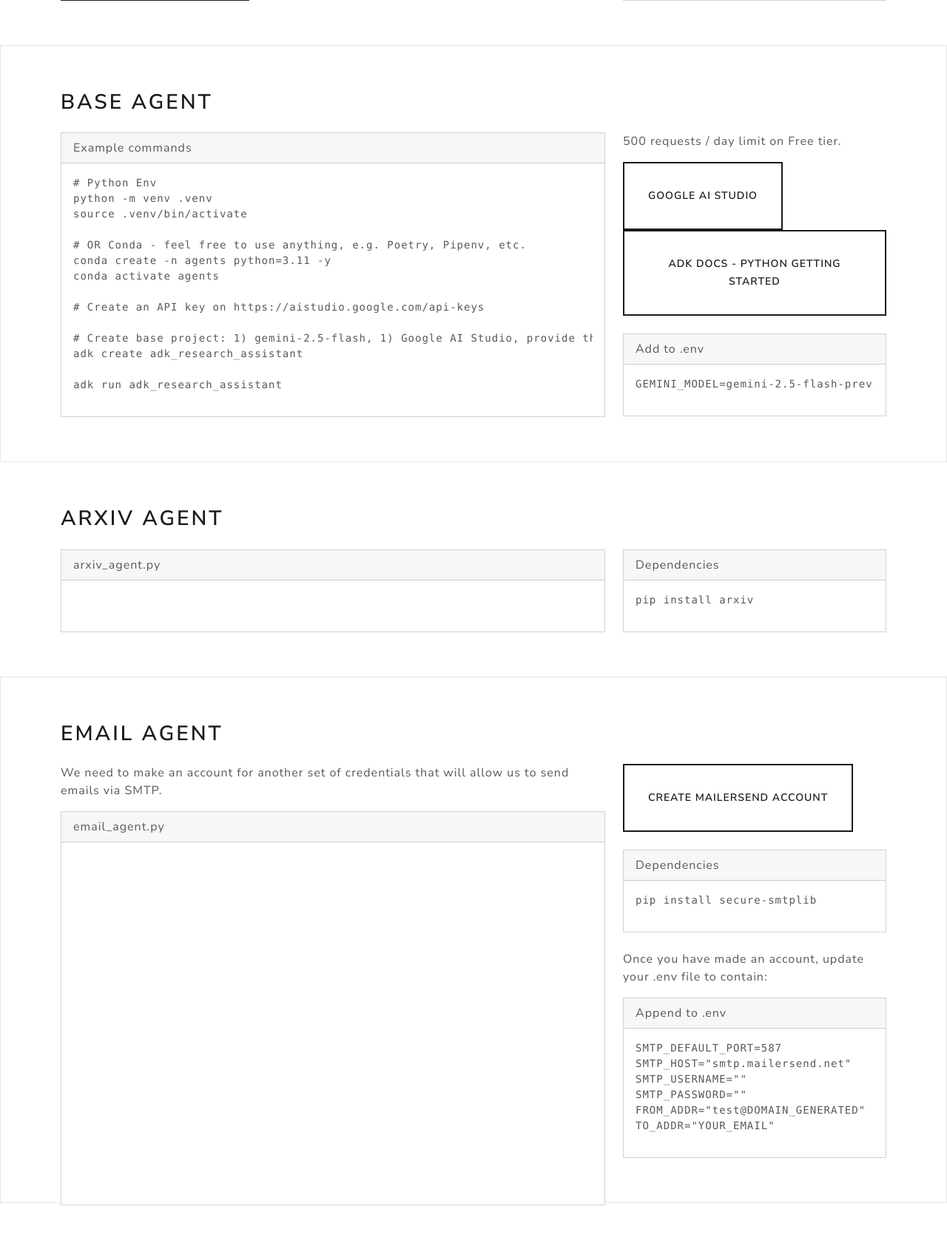
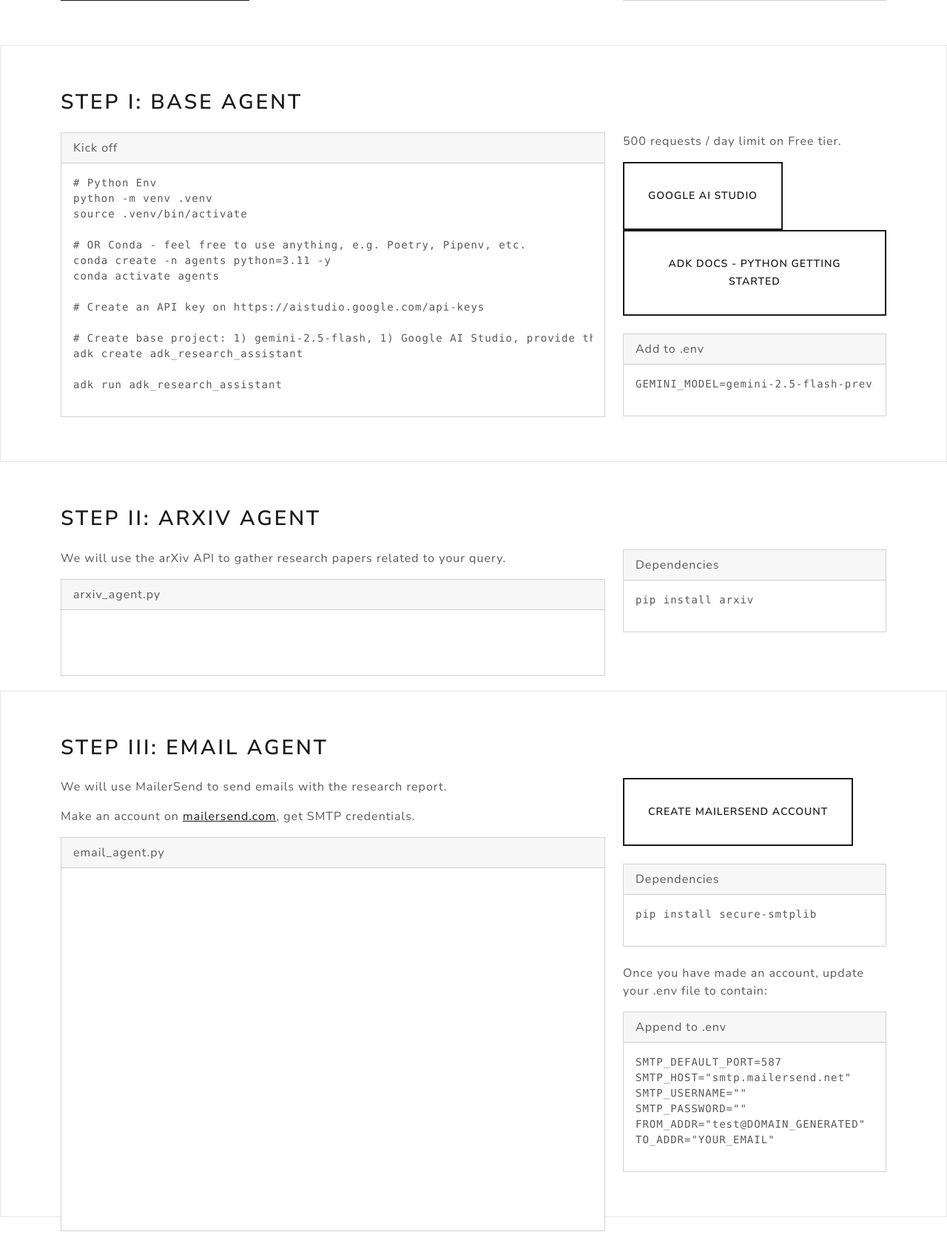
Before and after one commit to nenuadrian/google-agents, a PHP site: page / in a window 1280 px wide. Shown: the part 1633-3318 px from the top of the page at 74% size. Run offline with PHP 8.4, Linux system fonts and the light colour scheme.

Commit message:
instruct

```diff
--- a/workshop/index.php
+++ b/workshop/index.php
@@ -180,12 +180,12 @@
 
   <section class="section bg-light" id="steps">
     <div class="container">
-      <h2 class="mb-4">Base Agent</h2>
+      <h2 class="mb-4">Step I: Base Agent</h2>
       <div class="row gy-4">
         <div class="col-lg-8">
           <div class="card h-100">
             <div class="card-header">
-              Example commands
+              Kick off
             </div>
             <div class="card-body">
               <pre class="mb-3"><code># Python Env
@@ -231,9 +231,10 @@ adk run adk_research_assistant
   </section>
   <section class="section">
     <div class="container">
-      <h2 class="mb-4">arXiv Agent</h2>
+      <h2 class="mb-4">Step II: arXiv Agent</h2>
       <div class="row gy-4">
         <div class="col-lg-8">
+          <p>We will use the arXiv API to gather research papers related to your query.</p>
           <div class="card h-100">
             <div class="card-header">
               arxiv_agent.py
@@ -258,10 +259,12 @@ adk run adk_research_assistant
   </section>
   <section class="section bg-light">
     <div class="container">
-      <h2 class="mb-4">Email Agent</h2>
+      <h2 class="mb-4">Step III: Email Agent</h2>
       <div class="row gy-4">
         <div class="col-lg-8">
-          <p>We need to make an account for another set of credentials that will allow us to send emails via SMTP.</p>
+          <p>We will use MailerSend to send emails with the research report.</p>
+          <p>Make an account on <a href="https://www.mailersend.com/" target="_blank">mailersend.com</a>, get SMTP
+            credentials.
           <div class="card h-100">
             <div class="card-header">
               email_agent.py
@@ -310,6 +313,8 @@ TO_ADDR="YOUR_EMAIL"</code></pre>
       <h2 class="mb-4">Bring it all together</h2>
       <div class="row gy-4">
         <div class="col-lg-12">
+          <p>This is where we combine all the agents to create a seamless research assistant workflow.</p>
+          <p>We will use the Google Search and arXiv agents to gather information, then merge and email the results.</p>
           <div class="card h-100">
             <div class="card-header">
               agent.py
@@ -324,7 +329,7 @@ TO_ADDR="YOUR_EMAIL"</code></pre>
   </section>
   <section id="present" class="section bg-light">
     <div class="container">
-      <h2 class="mb-4">Present your work!</h2>
+      <h2 class="mb-4">Present your work?!</h2>
       <div class="row gy-4">
         <div class="col-lg-12">
           <p>
@@ -355,9 +360,6 @@ TO_ADDR="YOUR_EMAIL"</code></pre>
   <script src="https://cdn.jsdelivr.net/npm/bootstrap@5.3.8/dist/js/bootstrap.bundle.min.js"
     integrity="sha384-FKyoEForCGlyvwx9Hj09JcYn3nv7wiPVlz7YYwJrWVcXK/BmnVDxM+D2scQbITxI"
     crossorigin="anonymous"></script>
-  <script src="https://cdn.jsdelivr.net/npm/@popperjs/core@2.11.8/dist/umd/popper.min.js"
-    integrity="sha384-I7E8VVD/ismYTF4hNIPjVp/Zjvgyol6VFvRkX/vR+Vc4jQkC+hVqc2pM8ODewa9r"
-    crossorigin="anonymous"></script>
   <script src="https://cdn.jsdelivr.net/npm/bootstrap@5.3.8/dist/js/bootstrap.min.js"
     integrity="sha384-G/EV+4j2dNv+tEPo3++6LCgdCROaejBqfUeNjuKAiuXbjrxilcCdDz6ZAVfHWe1Y"
     crossorigin="anonymous"></script>
```
